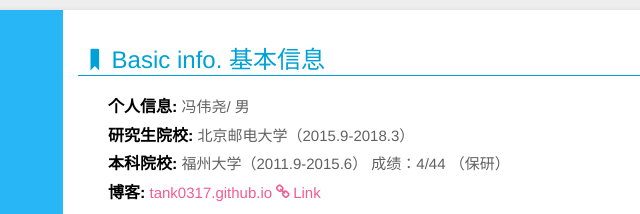
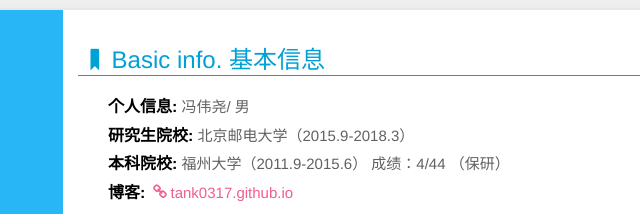
Before and after one commit to tank0317/resume, a website: page index.html in a window 1280 px wide. Shown: the top 214 px of the page, 347-987 px from the left. Drawn offline with Linux system fonts and the light colour scheme.

Commit message:
update resume

```diff
--- a/index.html
+++ b/index.html
@@ -39,7 +39,7 @@
                     <dd><strong>个人信息:</strong> <span>冯伟尧/ 男</span></dd>
                     <dd><strong>研究生院校:</strong> <span>北京邮电大学（2015.9-2018.3）</span></dd>
                     <dd><strong>本科院校:</strong> <span>福州大学（2011.9-2015.6） 成绩：4/44 （保研）</span></dd>
-                    <dd><strong>博客:</strong> <a href="https://tank0317.github.io/" target="_blank">tank0317.github.io</a><a href="https://tank0317.github.io/" target="_blank"><i class="icon-link"></i>Link</a></dd>
+                    <dd><strong>博客:</strong><a href="https://tank0317.github.io/" target="_blank"> <i class="icon-link"></i>tank0317.github.io</a></dd>
                 </li>
                 <li>
                     <dt><i class="icon-bookmark"></i>Experience. 实习与项目经验</dt>
```
